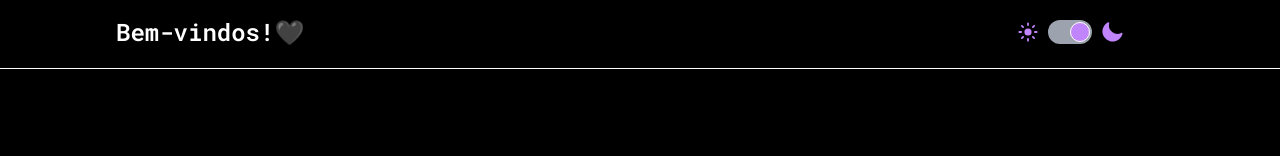
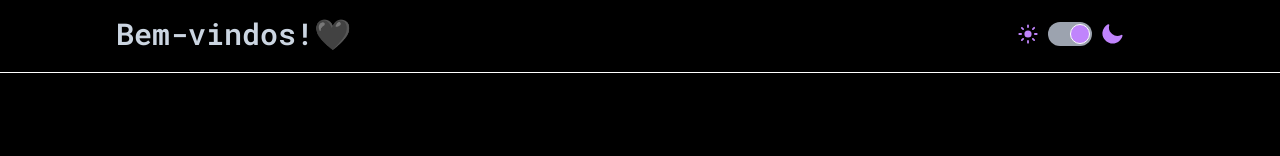
Before and after one commit to jessicaMarquess/my-profile, a React (Vite) app: page / in a window 1280 px wide. Shown: the top 156 px of the page. Built offline with nearby package versions, Linux system fonts and the light colour scheme.

Commit message:
pequenos ajustes

```diff
--- a/src/components/Header/index.tsx
+++ b/src/components/Header/index.tsx
@@ -9,7 +9,7 @@ const Header: React.FC<ThemeHeaderProps> = ({ toggleTheme, theme }) => (
 
   <div className="flex justify-center border border-x-0 border-t-0 border-slate-700 dark:border-white">
     <div className="w-[67.5rem] p-4 pr-0 lg:pr-4 flex justify-between mb-1">
-      <h1 className='dark:text-white text-2xl font-semibold font-roboto-mono text-slate-700'>
+      <h1 className='dark:text-slate-300 text-2xl sm:text-3xl font-semibold font-roboto-mono text-slate-700'>
         Bem-vindos!🖤
       </h1>
       <ThemeToggle toggleTheme={toggleTheme} theme={theme || ''} />
--- a/src/components/Welcome/index.tsx
+++ b/src/components/Welcome/index.tsx
@@ -15,7 +15,7 @@ const Welcome: React.FC<ThemeWelcomeProps> = ({ theme }) => {
         <div>
           <animated.h1
             style={styles}
-            className={`text-${theme === 'dark' ? 'white' : 'slate-700'} dark:text-slate-300 font-roboto-mono text-6xl mb-2`}
+            className={`text-slate-700  dark:text-slate-300 font-roboto-mono text-6xl mb-2`}
           >
             Oi! Meu nome é {' '}<br className='hidden lg:inline' />
             <strong className="text-purple-500 pb-2">
```
